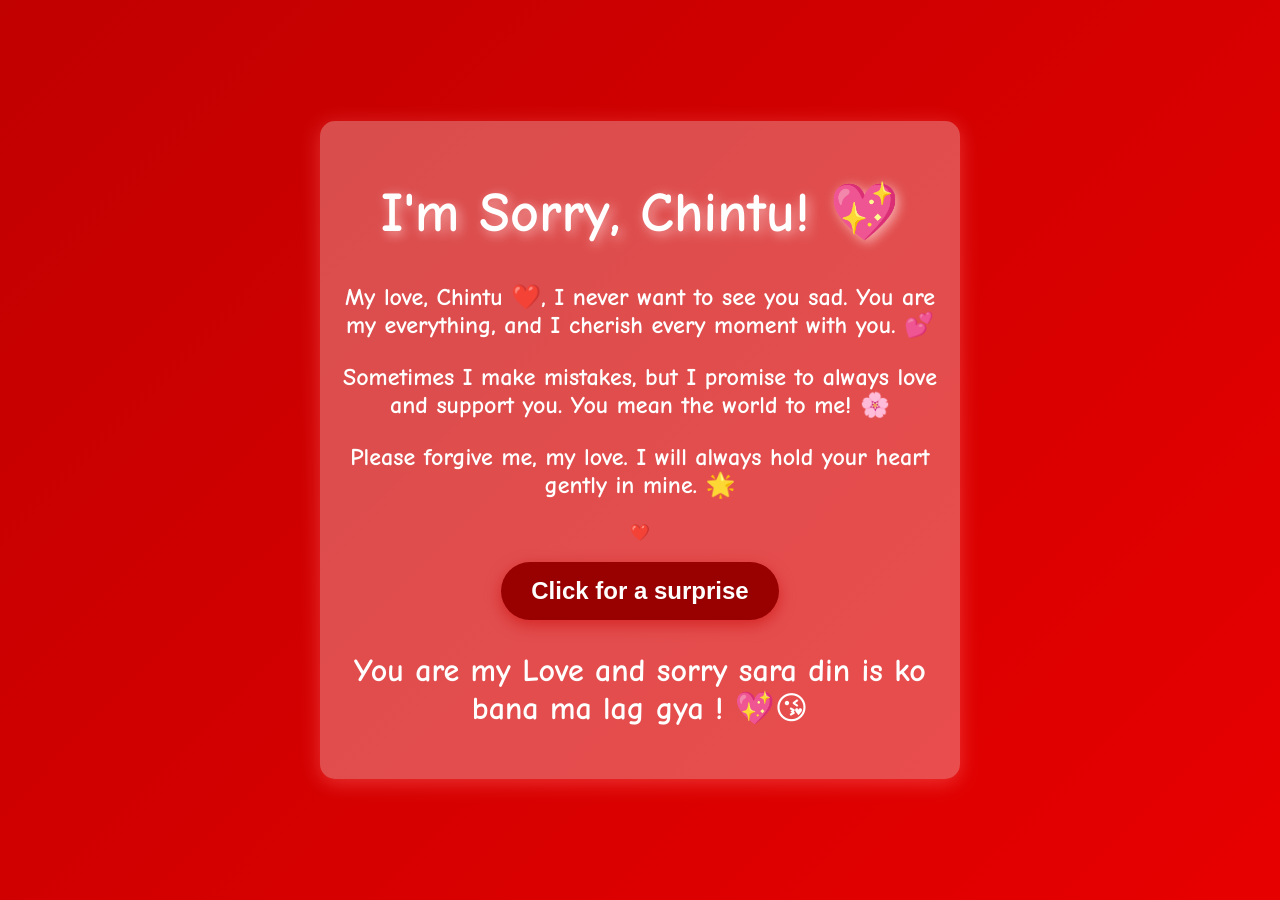
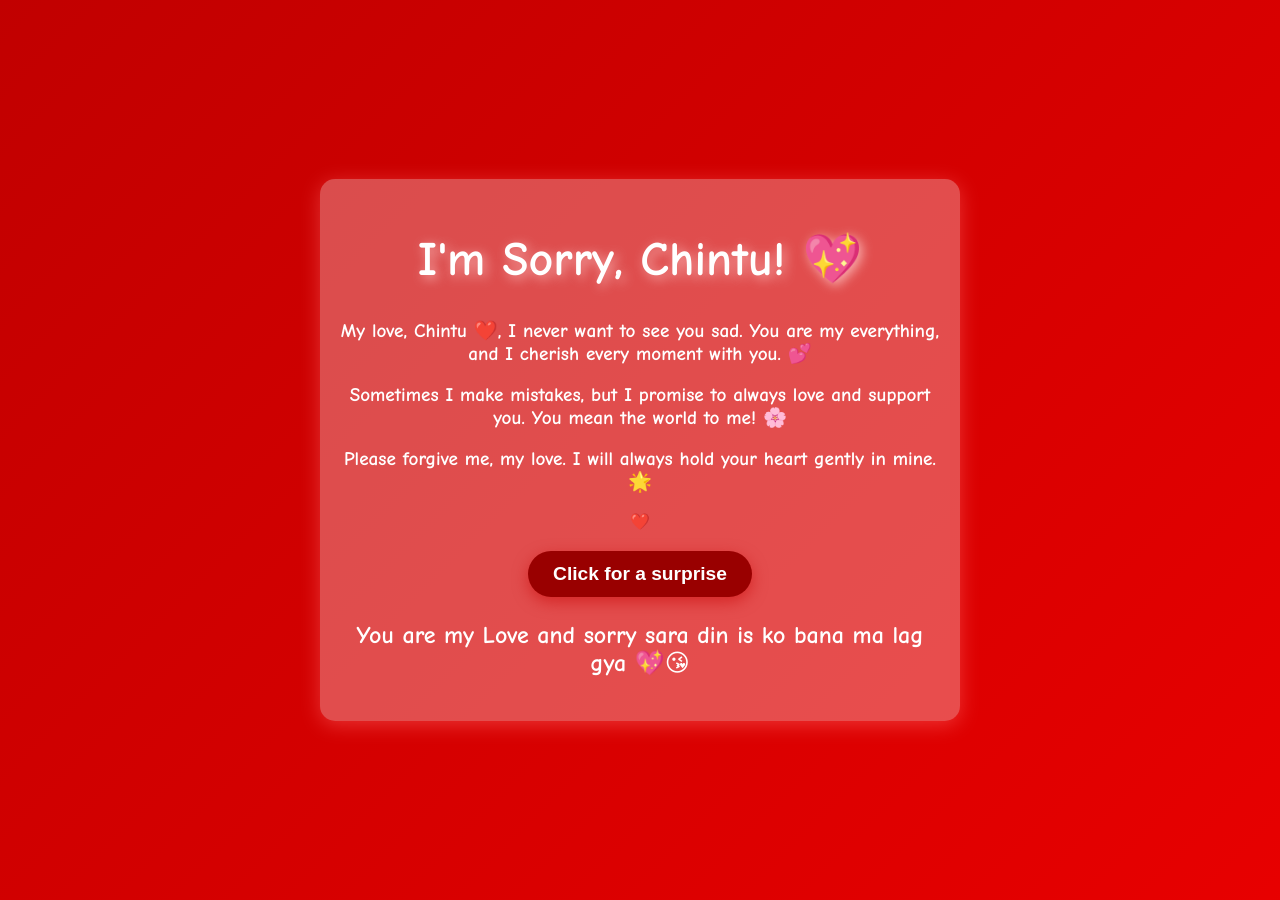
Before and after one commit to Ahmii398/chintu, a plain HTML site: page index.html in a window 1280 px wide. Both pictures are taken after a click on the button "Click for a surprise". Drawn offline with Linux system fonts and the light colour scheme.

Commit message:
index.html

```diff
--- a/index.html
+++ b/index.html
@@ -37,22 +37,22 @@
         }
 
         h1 {
-            font-size: 3.5em;
+            font-size: 3em;
             font-weight: bold;
             text-shadow: 3px 3px 12px rgba(255, 200, 200, 0.8);
             animation: bounce 1.5s infinite alternate;
         }
 
         p {
-            font-size: 1.5em;
+            font-size: 1.2em;
             font-weight: bold;
         }
 
         .btn {
             display: inline-block;
             margin-top: 20px;
-            padding: 15px 30px;
-            font-size: 1.5em;
+            padding: 12px 25px;
+            font-size: 1.2em;
             font-weight: bold;
             color: white;
             background: #990000;
@@ -71,7 +71,7 @@
 
         .hidden-message {
             display: none;
-            font-size: 2em;
+            font-size: 1.5em;
             font-weight: bold;
             animation: fadeIn 1s ease-in-out;
         }
@@ -90,7 +90,7 @@
         <p>Please forgive me, my love. I will always hold your heart gently in mine. 🌟</p>
         <div class="heart">❤️</div>
         <button class="btn" onclick="showMessage()">Click for a surprise</button>
-        <p id="message" class="hidden-message">You are my Love and sorry sara din is ko bana ma lag gya ! 💖😘</p>
+        <p id="message" class="hidden-message">You are my Love and sorry sara din is ko bana ma lag gya 💖😘</p>
     </div>
 
     <script>
```
